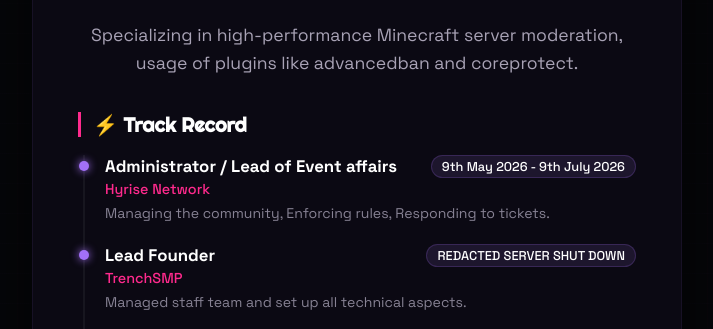
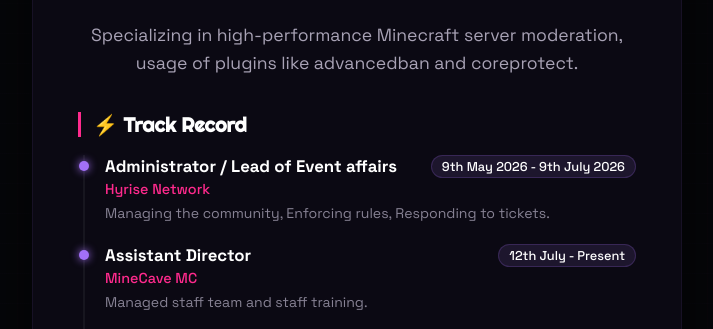
Before and after one commit to Genuizy/p.clocked, a plain HTML site: page index.html in a window 1280 px wide. Shown: the part 417-746 px from the top of the page, without its empty margins (283-996 px from the left). Drawn offline with Linux system fonts and the light colour scheme.

Commit message:
Update index.html

```diff
--- a/index.html
+++ b/index.html
@@ -56,11 +56,11 @@
         <!-- Slot 2 -->
         <div class="timeline-item">
           <div class="time-header">
-            <span class="role">Lead Founder</span>
-            <span class="duration">REDACTED SERVER SHUT DOWN</span>
+            <span class="role">Assistant Director</span>
+            <span class="duration">12th July - Present</span>
           </div>
-          <p class="organization">TrenchSMP</p>
-          <p class="desc">Managed staff team and set up all technical aspects.</p>
+          <p class="organization">MineCave MC</p>
+          <p class="desc">Managed staff team and staff training.</p>
         </div>
 
         <!-- Slot 3 -->
```
